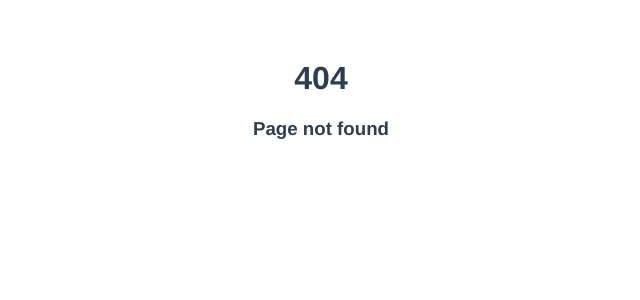
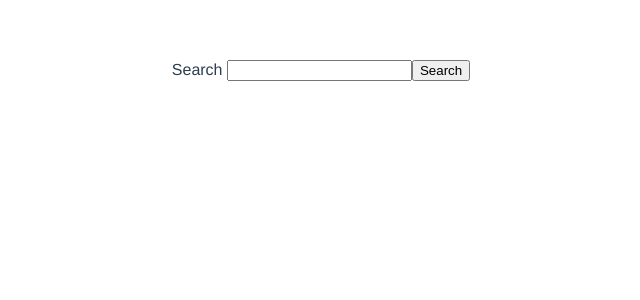
Before and after one commit to anmabler/FridgeFood, a Vue app in the folder Frontend/: page /search in a window 1280 px wide. Before the commit this address had no page. Shown: the top 300 px of the page, without its empty margins (319-959 px from the left). Built offline with nearby package versions, Linux system fonts and the light colour scheme.

Commit message:
added search page

```diff
--- /dev/null
+++ b/Frontend/src/components/Search.vue
@@ -0,0 +1,28 @@
+<template>
+  <form @submit.prevent="search">
+      <label>Search </label>
+      <input v-model="searchInput" type="text"/>
+      <button type="submit" >Search</button>
+  </form>
+</template>
+
+<script>
+export default {
+  data() {
+    return {
+      searchInput : ''
+    }
+  },
+  methods: {
+    search(){
+      console.log("You pressed the search button");
+    }
+  },
+
+
+}
+</script>
+
+<style>
+
+</style>
--- a/Frontend/src/router.js
+++ b/Frontend/src/router.js
@@ -3,6 +3,7 @@ import Home from './views/Home.vue'
 import Recipes from './views/recipes/Recipes.vue'
 import RecipeDetails from './views/recipes/RecipeDetails.vue'
 import ErrorPage from './views/ErrorPage.vue'
+import Search from './components/Search.vue'
 
 const routes = [
     {
@@ -21,6 +22,11 @@ const routes = [
         component: RecipeDetails,
         props: true
     },
+    {
+        path: '/search',
+        name: Search,
+        component: Search
+    },
 
     {
         path: '/:catchAll(.*)',
```
